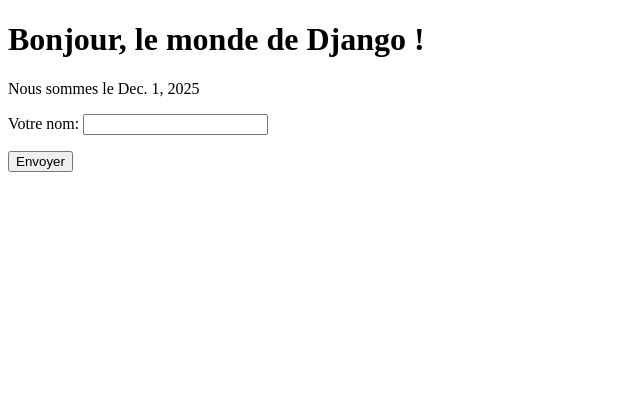
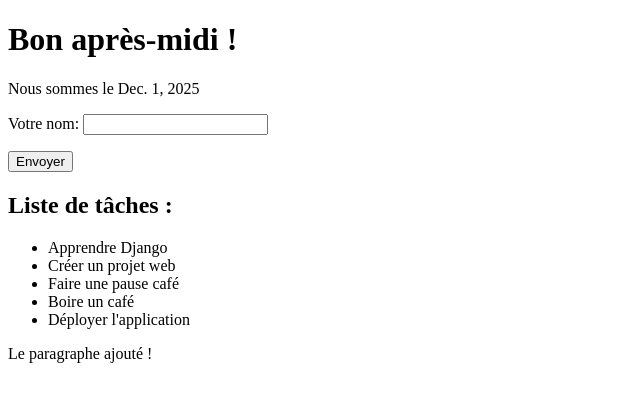
Before and after one commit to Ulriche-Dev/mon-site-django, a Django app: page / in a window 1280 px wide. Shown: the top 402 px of the page, without its empty margins (0-640 px from the left). Run offline with Django 5.2, Linux system fonts and the light colour scheme.

Commit message:
Modif: Mise à jour du texte sur la page d'accueil

```diff
--- a/accueil/templates/accueil/index.html
+++ b/accueil/templates/accueil/index.html
@@ -14,5 +14,14 @@
         {{ form.as_p }}
         <button type="submit">Envoyer</button>
     </form>
+
+    <h2>Liste de tâches :</h2>
+    <ul>
+        {% for tache in taches %}
+            <li>{{ tache }}</li>
+        {% endfor %}
+    </ul>
+
+    <p>Le paragraphe ajouté !</p>
 </body>
 </html>
--- a/accueil/views.py
+++ b/accueil/views.py
@@ -3,22 +3,37 @@
 # from django.http import HttpResponse
 
 from django.shortcuts import render
-from datetime import date
+from datetime import date, datetime
 from .forms import NomForm
 
 def bonjour(request):
-    message = "Bonjour, le monde de Django !"
+    current_hour = datetime.now().hour
+    if current_hour < 12:
+        message = "Bon matin !"
+    else:
+        message = "Bon après-midi !"
+
     if request.method == 'POST':
         form = NomForm(request.POST)
         if form.is_valid():
             nom = form.cleaned_data['nom']
-            message = f"Bonjour, {nom} !"
+            message = f"{message} {nom} !"
     else:
         form = NomForm()
+
+    # Liste de tâches
+    taches = [
+        "Apprendre Django",
+        "Créer un projet web",
+        "Faire une pause café",
+        "Boire un café",
+        "Déployer l'application"
+    ]
 
     context = {
         'message': message,
         'date_du_jour': date.today(),
-        'form': form
+        'form': form,
+        'taches': taches
     }
     return render(request, 'accueil/index.html', context)
```
Also changed, not shown: 2 other files.
